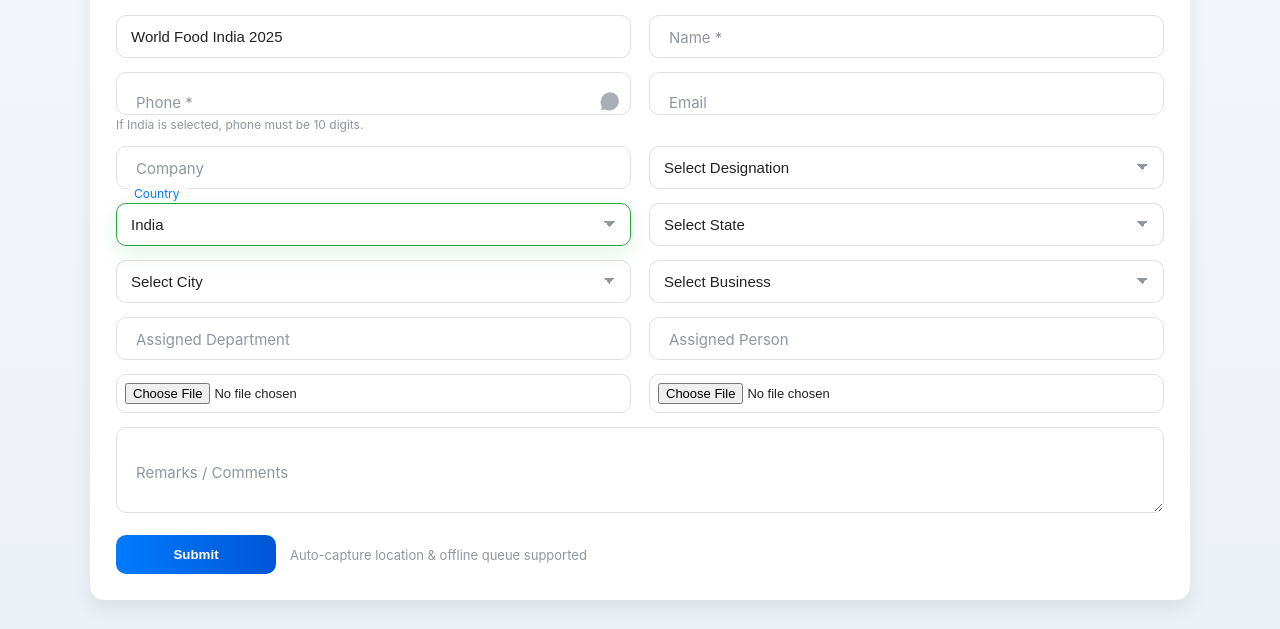
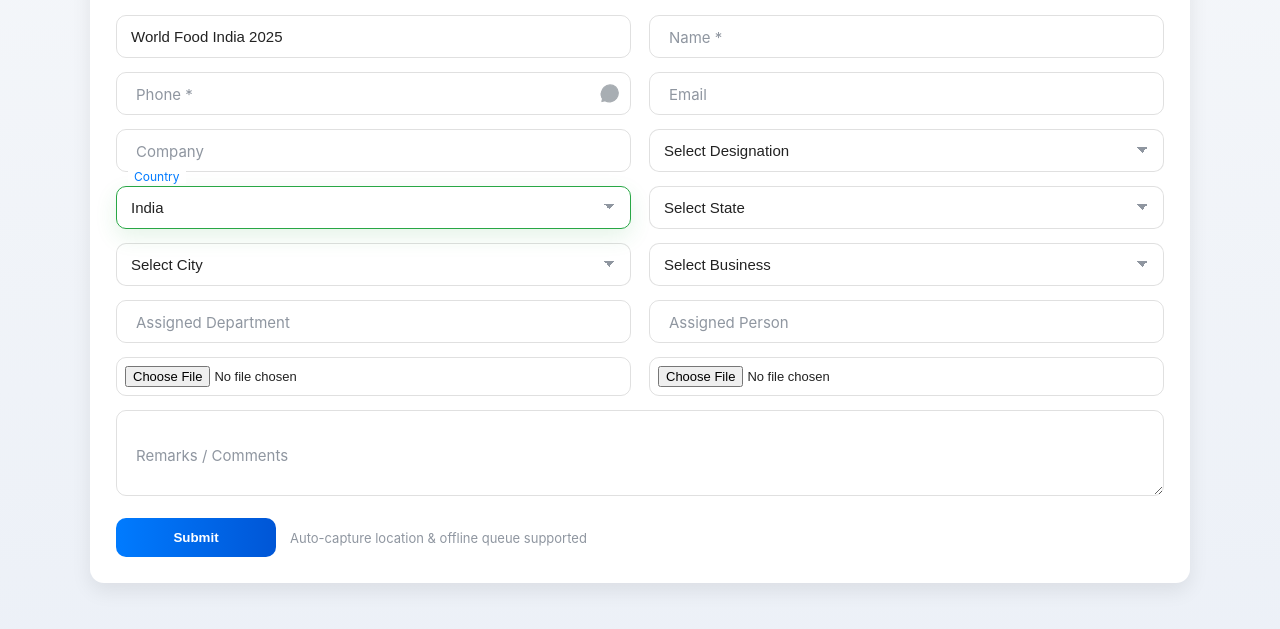
Before and after one commit to Kalrakreations/visitorform, a plain HTML site: page index.html in a window 1280 px wide. Shown: the part 171-800 px from the top of the page. Drawn offline with Linux system fonts and the light colour scheme.

Commit message:
Update index.html

```diff
--- a/index.html
+++ b/index.html
@@ -481,7 +481,6 @@
             </svg>
           </a>
           <label for="phone">Phone *</label>
-          <div class="muted" style="font-size:12px; margin-top:2px;">If India is selected, phone must be 10 digits.</div>
         </div>
 
         <!-- Email -->
```
